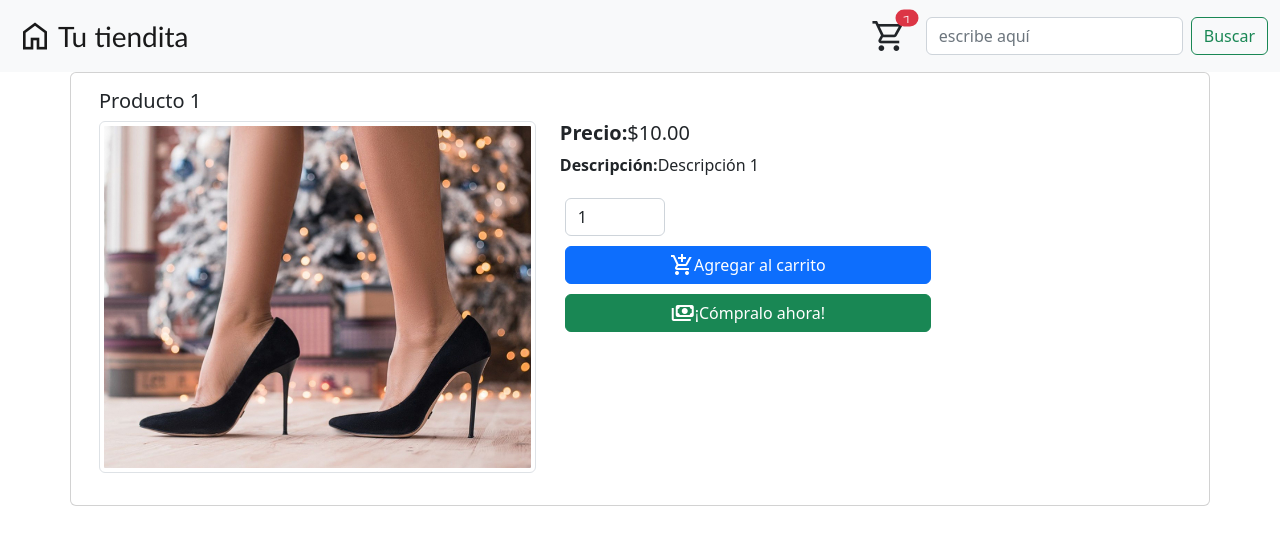
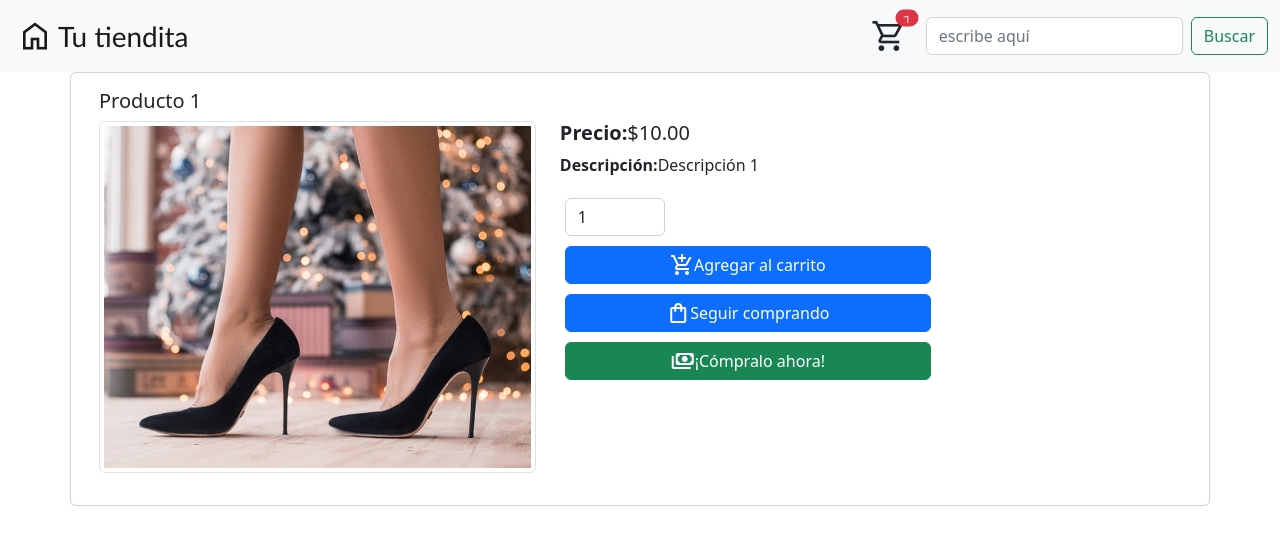
Before and after one commit to Sahilyexe/e-commerce-frontend, an Angular app: page /producto/1 in a window 1280 px wide. Shown: the top 544 px of the page. Built offline with nearby package versions, Linux system fonts and the light colour scheme; no server answers.

Commit message:
en productos se agrga bot[on seguir comtpand

```diff
--- a/src/app/componentes/producto/producto.component.html
+++ b/src/app/componentes/producto/producto.component.html
@@ -29,11 +29,17 @@
             <span class="material-symbols-outlined">add_shopping_cart</span>
             Agregar al carrito
           </button>
+          <button class="btn btn-primary botones centrar-horizontal centrar-texto" (click)="seguirComprando()">
+            <span class="material-symbols-outlined ">
+              shopping_bag
+              </span> Seguir comprando
+          </button>
         <button class="btn btn-success botones centrar-horizontal centrar-texto" (click)="irFinalizarCompra()">
           <span class="material-symbols-outlined ">
             payments
             </span> ¡Cómpralo ahora!
         </button>
+
         </div>
         </div>
       </div>
--- a/src/app/componentes/producto/producto.component.ts
+++ b/src/app/componentes/producto/producto.component.ts
@@ -49,4 +49,7 @@ export class ProductoComponent implements OnInit {
   //   console.log('entro aqui')
   //   this.propagar.emit(orden);
   // }
+  seguirComprando(){
+    this.router.navigate(['productos'])
+  }
 }
```
